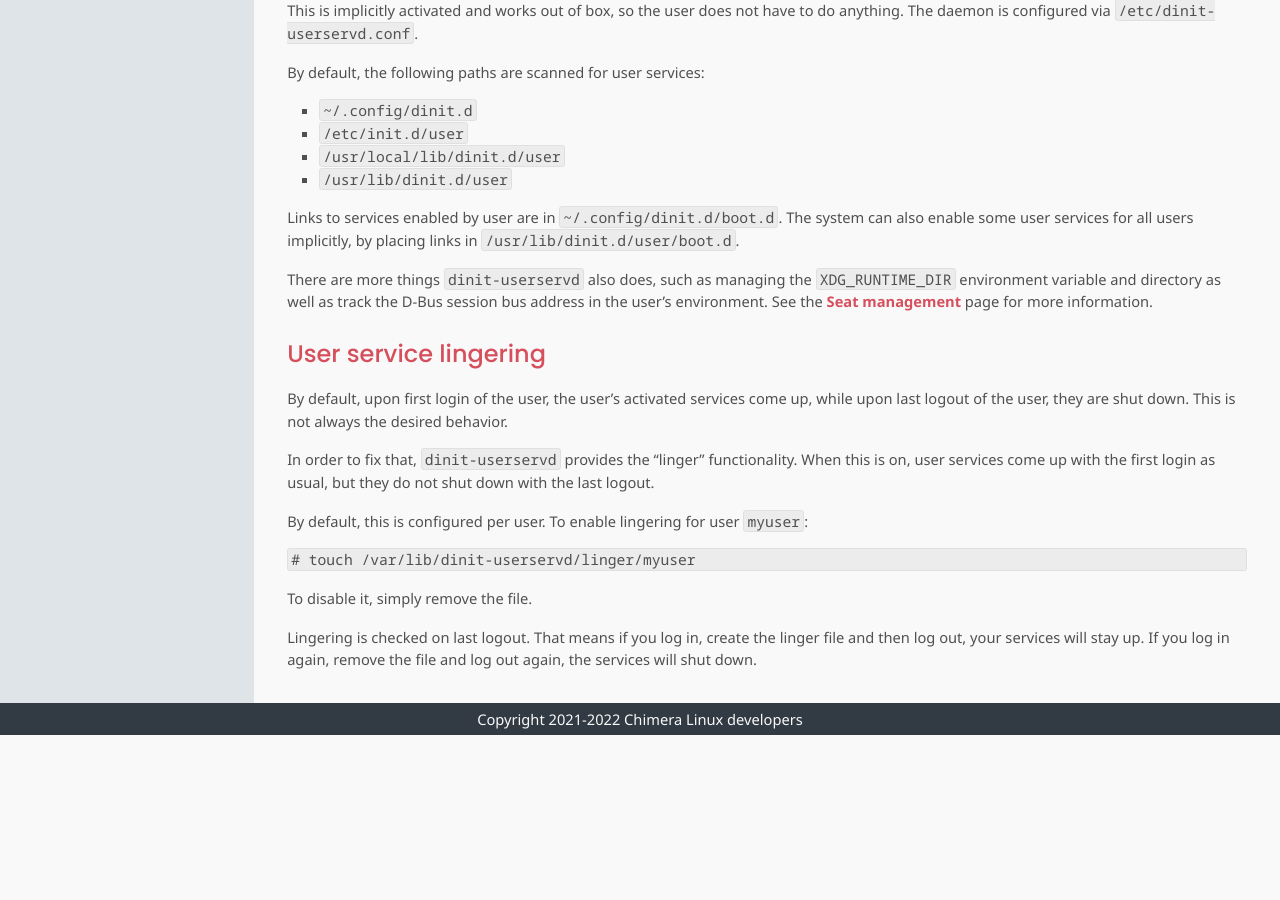
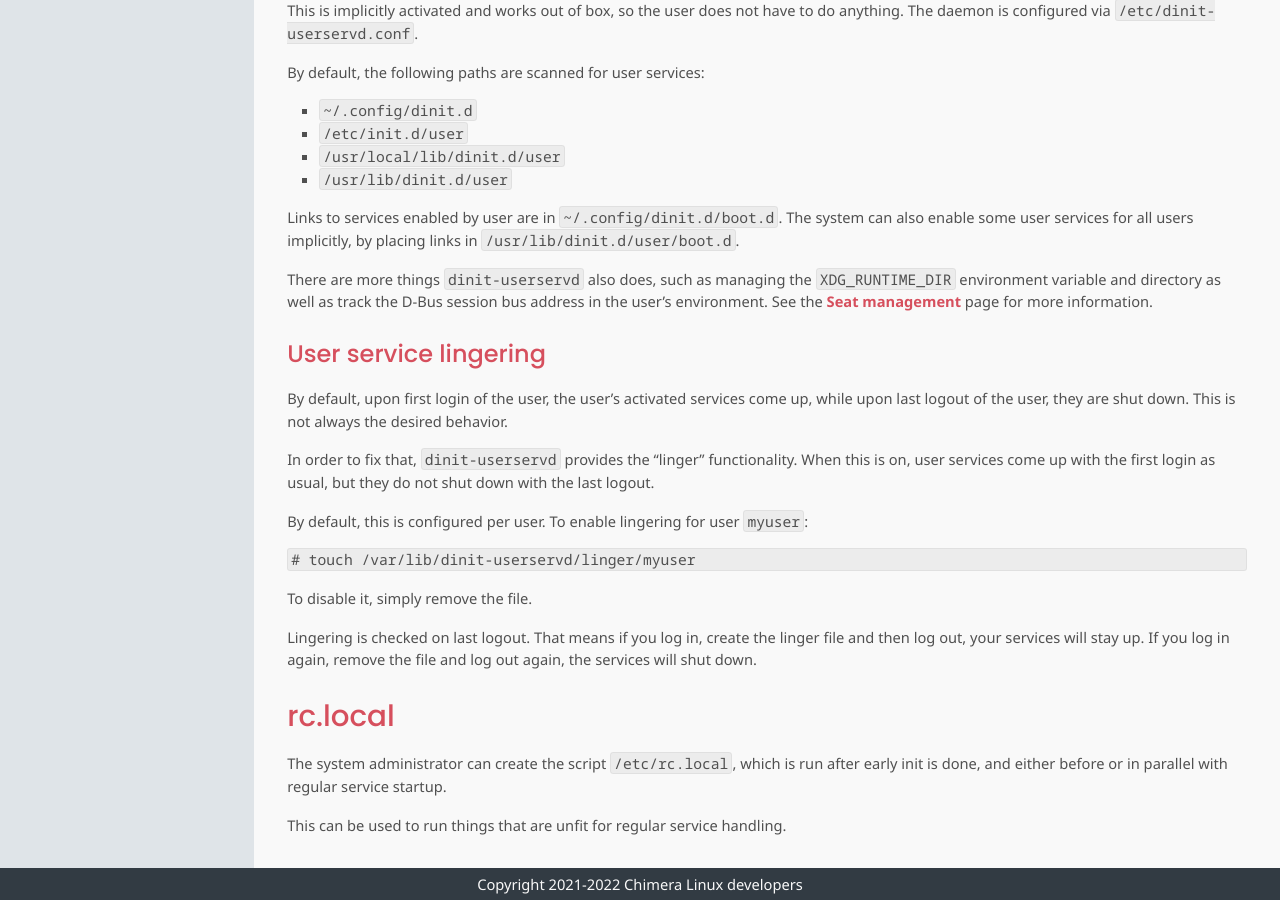
Before and after one commit to chimera-linux/chimera-linux.github.io, a Jekyll site: the page built from _docs/configuration/services.md, in a window 1280 px wide and 900 px high, scrolled down 2106 px. Built offline with Jekyll 4.4.1, drawn with Linux system fonts in a browser that asks for light colours; before the commit the page ends 2841 px from its top, so only the background shows below that.

Commit message:
document rc.local

```diff
--- a/_docs/configuration/services.md
+++ b/_docs/configuration/services.md
@@ -158,3 +158,11 @@ To disable it, simply remove the file.
 Lingering is checked on last logout. That means if you log in, create the
 linger file and then log out, your services will stay up. If you log in
 again, remove the file and log out again, the services will shut down.
+
+## rc.local
+
+The system administrator can create the script `/etc/rc.local`, which is run
+after early init is done, and either before or in parallel with regular
+service startup.
+
+This can be used to run things that are unfit for regular service handling.
```
